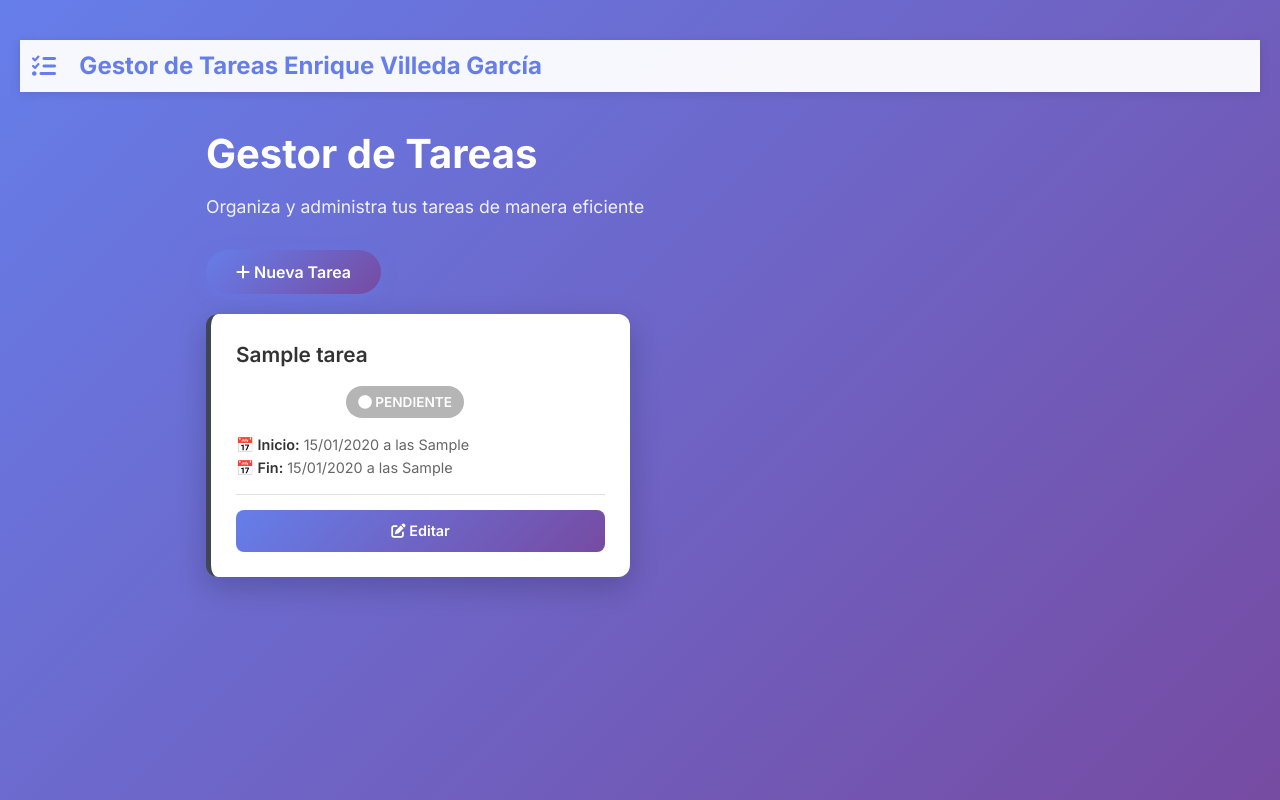
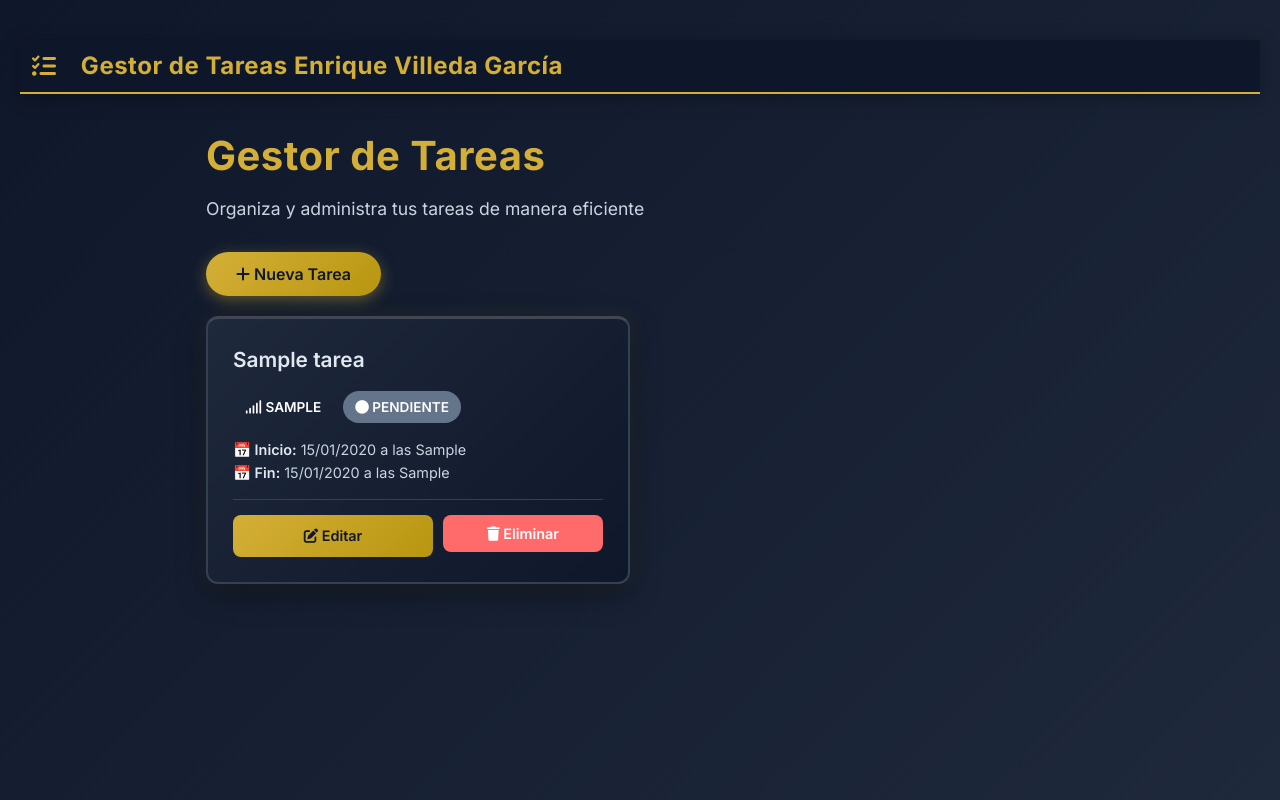
Before and after one commit to EnriqueVilledaGarcia/Proyecto_Nube_2, a Flask app: page /tareas/ in a window 1280 px wide. Run offline with Flask 3, Linux system fonts and the light colour scheme; tables that the repository leaves empty hold one stand-in row (values such as "Sample post"); some libraries are stand-ins or nearby versions.

Commit message:
Se agrega funcionalidad para eliminar tarea

```diff
--- a/app/routes/tarea.py
+++ b/app/routes/tarea.py
@@ -58,3 +58,10 @@
         return redirect(url_for('tareas.listar_tareas'))
 
     return render_template('form.html', tarea=tarea)
+
+@tarea_bp.route('/eliminar/<int:id>', methods=['POST'])
+def eliminar_tarea(id):
+    tarea = Tarea.query.get_or_404(id)
+    db.session.delete(tarea)
+    db.session.commit()
+    return redirect(url_for('tareas.listar_tareas'))
--- a/app/templates/base.html
+++ b/app/templates/base.html
@@ -13,27 +13,30 @@
         }
 
         body {
-            background: linear-gradient(135deg, #667eea 0%, #764ba2 100%);
+            background: linear-gradient(135deg, #0f172a 0%, #1e293b 100%);
             min-height: 100vh;
         }
 
         nav.navbar {
-            background: rgba(255, 255, 255, 0.95);
-            box-shadow: 0 2px 10px rgba(0, 0, 0, 0.1);
+            background: rgba(15, 23, 42, 0.98);
+            box-shadow: 0 4px 20px rgba(0, 0, 0, 0.3);
+            border-bottom: 2px solid #d4af37;
         }
 
         .navbar-item.brand {
             font-size: 1.5em;
             font-weight: 700;
-            color: #667eea;
+            color: #d4af37;
+            letter-spacing: 0.5px;
         }
 
         .hero-section {
-            background: linear-gradient(135deg, #667eea 0%, #764ba2 100%);
-            color: white;
+            background: linear-gradient(135deg, #d4af37 0%, #b8960f 100%);
+            color: #0f172a;
             padding: 3rem 1.5rem;
             margin-bottom: 3rem;
             border-radius: 15px;
+            box-shadow: 0 8px 32px rgba(212, 175, 55, 0.3);
         }
 
         .hero-section h1 {
--- a/app/templates/index.html
+++ b/app/templates/index.html
@@ -2,7 +2,7 @@
 {% block content %}
 <style>
   body {
-    background: linear-gradient(135deg, #667eea 0%, #764ba2 100%);
+    background: linear-gradient(135deg, #0f172a 0%, #1e293b 100%);
     min-height: 100vh;
     padding: 40px 20px;
   }
@@ -16,30 +16,34 @@
     margin-top: 30px;
   }
   .task-card {
-    background: white;
+    background: linear-gradient(135deg, #1e293b 0%, #0f172a 100%);
     border-radius: 12px;
     padding: 25px;
-    box-shadow: 0 10px 30px rgba(0, 0, 0, 0.2);
-    transition: transform 0.3s, box-shadow 0.3s;
-    border-left: 5px solid;
+    box-shadow: 0 10px 30px rgba(0, 0, 0, 0.4), 0 0 20px rgba(212, 175, 55, 0.1);
+    transition: all 0.3s;
+    border: 2px solid #334155;
+    border-top: 3px solid;
+    display: flex;
+    flex-direction: column;
   }
   .task-card:hover {
     transform: translateY(-5px);
-    box-shadow: 0 15px 40px rgba(0, 0, 0, 0.3);
+    box-shadow: 0 15px 40px rgba(0, 0, 0, 0.5), 0 0 30px rgba(212, 175, 55, 0.2);
+    border-color: #d4af37;
   }
   .task-card.alta {
-    border-left-color: #f14668;
+    border-top-color: #ff6b6b;
   }
   .task-card.media {
-    border-left-color: #ffdd57;
+    border-top-color: #ffd43b;
   }
   .task-card.baja {
-    border-left-color: #48c774;
+    border-top-color: #51cf66;
   }
   .task-title {
     font-size: 1.3em;
     font-weight: 600;
-    color: #333;
+    color: #e2e8f0;
     margin-bottom: 15px;
     word-break: break-word;
   }
@@ -48,6 +52,7 @@
     gap: 10px;
     margin-bottom: 15px;
     flex-wrap: wrap;
+    align-items: center;
   }
   .priority-badge {
     padding: 6px 12px;
@@ -57,14 +62,14 @@
     color: white;
   }
   .priority-alta {
-    background: #f14668;
+    background: #ff6b6b;
   }
   .priority-media {
-    background: #ffdd57;
+    background: #ffd43b;
     color: #333;
   }
   .priority-baja {
-    background: #48c774;
+    background: #51cf66;
   }
   .status-badge {
     padding: 6px 12px;
@@ -74,47 +79,49 @@
     color: white;
   }
   .status-pendiente {
-    background: #b5b5b5;
+    background: #64748b;
   }
   .status-ejecutandose {
-    background: #3273dc;
+    background: #3b82f6;
   }
   .status-finalizada {
-    background: #48c774;
+    background: #51cf66;
   }
   .task-details {
     font-size: 0.9em;
-    color: #666;
+    color: #cbd5e1;
     margin-bottom: 15px;
     line-height: 1.6;
+    flex-grow: 1;
   }
   .task-details strong {
-    color: #333;
+    color: #e2e8f0;
   }
   .btn-new-task {
-    background: linear-gradient(135deg, #667eea 0%, #764ba2 100%);
-    color: white;
+    background: linear-gradient(135deg, #d4af37 0%, #b8960f 100%);
+    color: #0f172a;
     border: none;
     padding: 12px 30px;
     border-radius: 25px;
     font-size: 1em;
     font-weight: 600;
     cursor: pointer;
-    transition: transform 0.3s, box-shadow 0.3s;
-    box-shadow: 0 4px 15px rgba(102, 126, 234, 0.4);
+    transition: all 0.3s;
+    box-shadow: 0 4px 15px rgba(212, 175, 55, 0.4);
   }
   .btn-new-task:hover {
     transform: translateY(-2px);
-    box-shadow: 0 6px 20px rgba(102, 126, 234, 0.6);
+    box-shadow: 0 6px 25px rgba(212, 175, 55, 0.6);
   }
   .empty-state {
     text-align: center;
     padding: 60px 20px;
-    color: white;
+    color: #cbd5e1;
   }
   .empty-state h2 {
     font-size: 2em;
     margin-bottom: 15px;
+    color: #d4af37;
   }
   .empty-state p {
     font-size: 1.1em;
@@ -122,40 +129,61 @@
     opacity: 0.9;
   }
   .header-title {
-    color: white;
+    color: #d4af37;
     font-size: 2.5em;
     font-weight: 700;
     margin-bottom: 10px;
+    letter-spacing: 0.5px;
   }
   .header-subtitle {
-    color: rgba(255, 255, 255, 0.9);
+    color: #cbd5e1;
     font-size: 1.1em;
   }
   .task-actions {
-    margin-top: 15px;
+    margin-top: auto;
     padding-top: 15px;
-    border-top: 1px solid #e0e0e0;
+    border-top: 1px solid #334155;
     display: flex;
     gap: 10px;
   }
   .btn-edit {
     flex: 1;
     padding: 10px 20px;
-    background: linear-gradient(135deg, #667eea 0%, #764ba2 100%);
+    background: linear-gradient(135deg, #d4af37 0%, #b8960f 100%);
+    color: #0f172a;
+    border: none;
+    border-radius: 8px;
+    font-size: 0.9em;
+    font-weight: 600;
+    cursor: pointer;
+    transition: all 0.3s;
+    text-align: center;
+    text-decoration: none;
+    display: inline-block;
+  }
+  .btn-edit:hover {
+    transform: translateY(-2px);
+    box-shadow: 0 4px 15px rgba(212, 175, 55, 0.4);
+  }
+  .btn-delete {
+    flex: 1;
+    padding: 10px 20px;
+    background: #ff6b6b;
     color: white;
     border: none;
     border-radius: 8px;
     font-size: 0.9em;
     font-weight: 600;
     cursor: pointer;
-    transition: transform 0.3s, box-shadow 0.3s;
+    transition: all 0.3s;
     text-align: center;
     text-decoration: none;
     display: inline-block;
   }
-  .btn-edit:hover {
+  .btn-delete:hover {
     transform: translateY(-2px);
-    box-shadow: 0 4px 15px rgba(102, 126, 234, 0.4);
+    box-shadow: 0 4px 15px rgba(255, 107, 107, 0.4);
+    background: #ff5252;
   }
 </style>
 
@@ -204,6 +232,11 @@
         <a href="{{ url_for('tareas.editar_tarea', id=tarea.id) }}" class="btn-edit">
           <i class="fa-solid fa-pen-to-square"></i> Editar
         </a>
+        <form method="POST" action="{{ url_for('tareas.eliminar_tarea', id=tarea.id) }}" style="flex: 1;">
+          <button type="submit" class="btn-delete" style="width: 100%;">
+            <i class="fa-solid fa-trash"></i> Eliminar
+          </button>
+        </form>
       </div>
     </div>
     {% endfor %}
```
Also changed, not shown: app/templates/form.html (+30 -19 lines).
